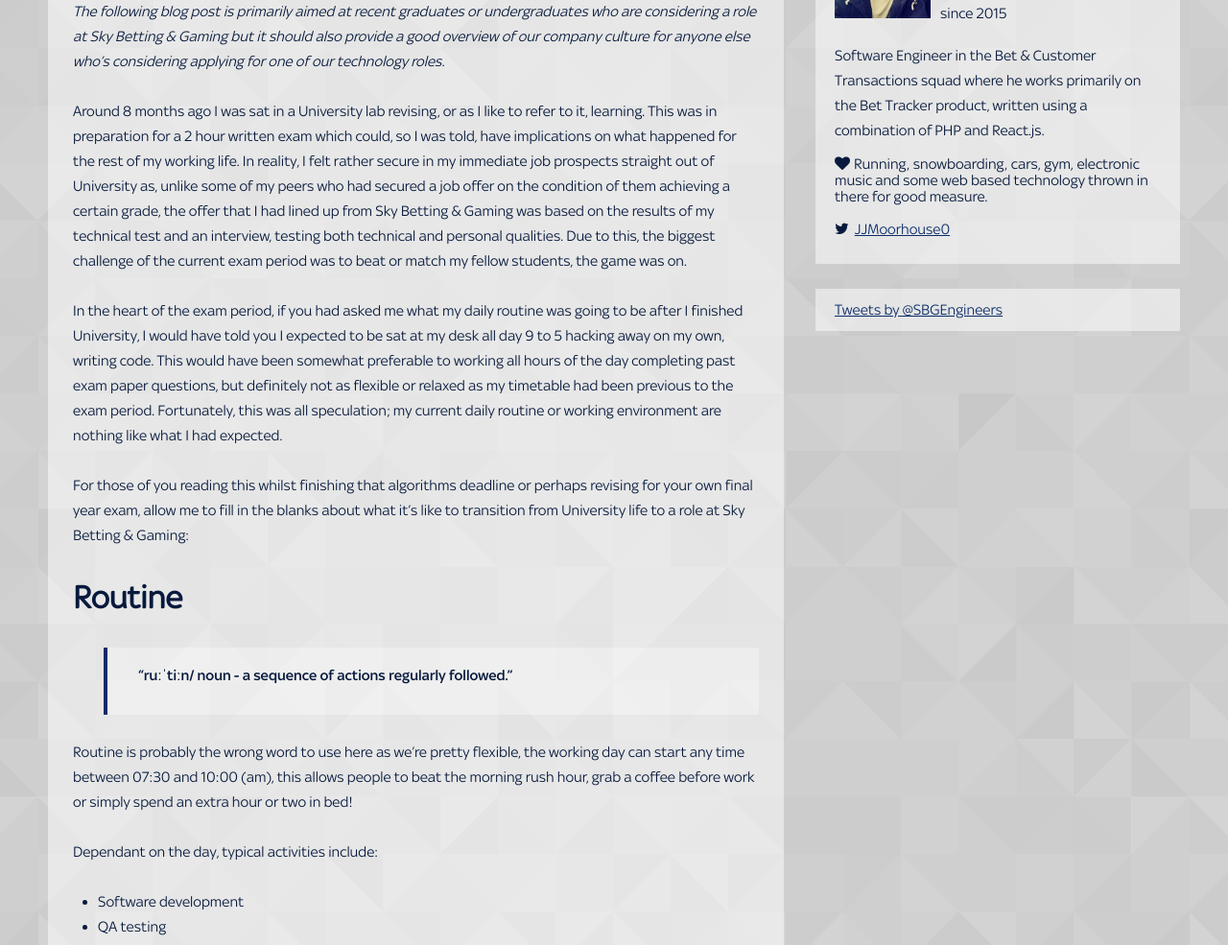
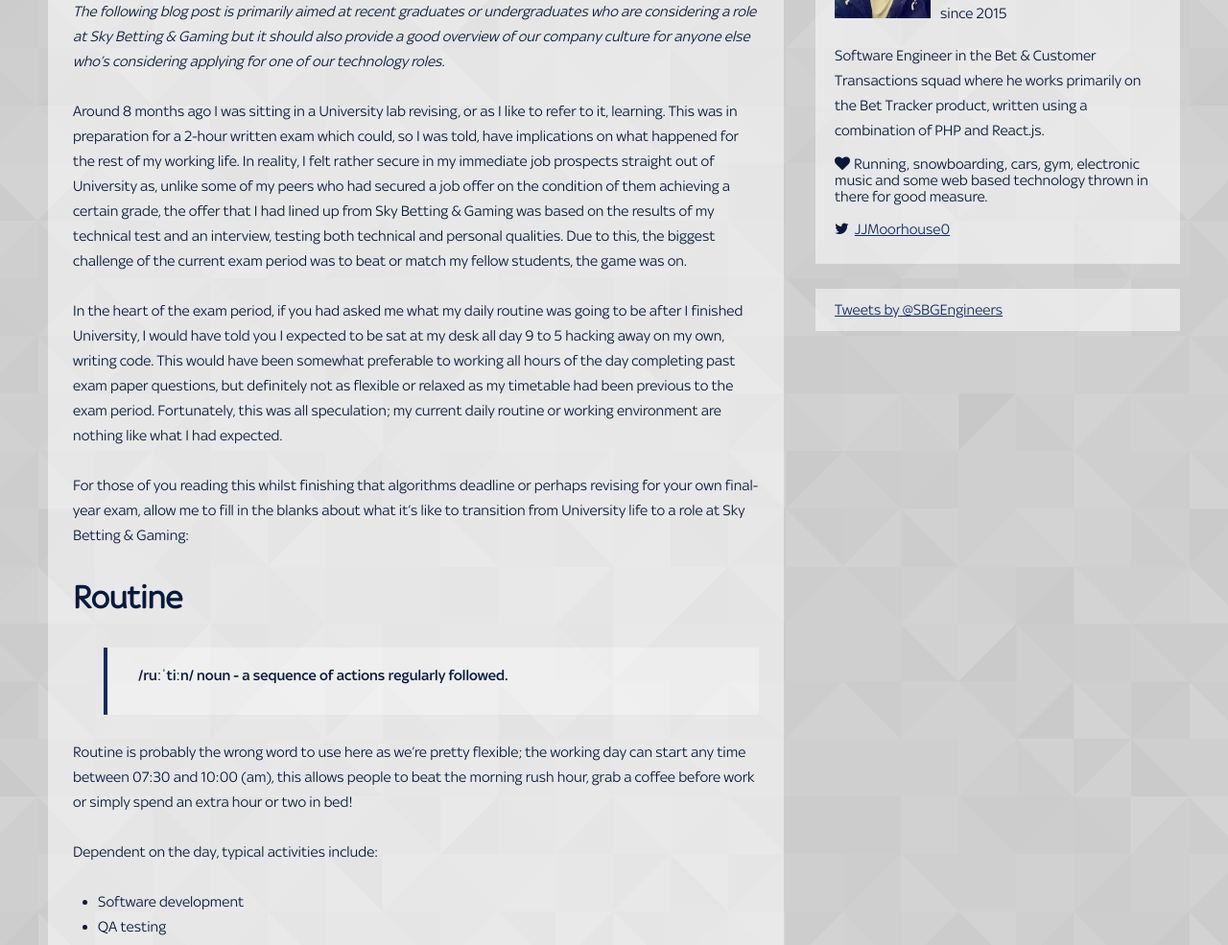
Before and after one commit to skybet/skybet.github.io, a Jekyll site: the page built from _posts/2016-03-16-life-after-graduation.md, in a window 1280 px wide and 1400 px high, scrolled down 436 px. Shown: the part 173-1158 px from the top of the window at 96% size. Built offline with Jekyll 4.4.1, drawn with Linux system fonts in a browser that asks for light colours; nearby versions of some CDN libraries; some web fonts are replaced; comment, search, counter and statistics services are not loaded; some of the changed text lies outside the part shown.

Commit message:
Minor grammar/MD fixes

```diff
--- a/_posts/2016-03-16-life-after-graduation.md
+++ b/_posts/2016-03-16-life-after-graduation.md
@@ -10,18 +10,20 @@
 
 _The following blog post is primarily aimed at recent graduates or undergraduates who are considering a role at Sky Betting & Gaming but it should also provide a good overview of our company culture for anyone else who’s considering applying for one of our technology roles._
 
-Around 8 months ago I was sat in a University lab revising, or as I like to refer to it, learning. This was in preparation for a 2 hour written exam which could, so I was told, have implications on what happened for the rest of my working life. In reality, I felt rather secure in my immediate job prospects straight out of University as, unlike some of my peers who had secured a job offer on the condition of them achieving a certain grade, the offer that I had lined up from Sky Betting & Gaming was based on the results of my technical test and an interview, testing both technical and personal qualities. Due to this, the biggest challenge of the current exam period was to beat or match my fellow students, the game was on.
+Around 8 months ago I was sitting in a University lab revising, or as I like to refer to it, learning. This was in preparation for a 2-hour written exam which could, so I was told, have implications on what happened for the rest of my working life. In reality, I felt rather secure in my immediate job prospects straight out of University as, unlike some of my peers who had secured a job offer on the condition of them achieving a certain grade, the offer that I had lined up from Sky Betting & Gaming was based on the results of my technical test and an interview, testing both technical and personal qualities. Due to this, the biggest challenge of the current exam period was to beat or match my fellow students, the game was on.
 
 In the heart of the exam period, if you had asked me what my daily routine was going to be after I finished University, I would have told you I expected to be sat at my desk all day 9 to 5 hacking away on my own, writing code. This would have been somewhat preferable to working all hours of the day completing past exam paper questions, but definitely not as flexible or relaxed as my timetable had been previous to the exam period. Fortunately, this was all speculation; my current daily routine or working environment are nothing like what I had expected.
 
-For those of you reading this whilst finishing that algorithms deadline or perhaps revising for your own final year exam, allow me to fill in the blanks about what it’s like to transition from University life to a role at Sky Betting & Gaming:
+For those of you reading this whilst finishing that algorithms deadline or perhaps revising for your own final-year exam, allow me to fill in the blanks about what it’s like to transition from University life to a role at Sky Betting & Gaming:
 
 # Routine
-> "ruːˈtiːn/ noun - a sequence of actions regularly followed."
 
-Routine is probably the wrong word to use here as we’re pretty flexible, the working day can start any time between 07:30 and 10:00 (am), this allows people to beat the morning rush hour, grab a coffee before work or simply spend an extra hour or two in bed!
+> /ruːˈtiːn/ noun - a sequence of actions regularly followed.
 
-Dependant on the day, typical activities include:
+Routine is probably the wrong word to use here as we’re pretty flexible; the working day can start any time between 07:30 and 10:00 (am), this allows people to beat the morning rush hour, grab a coffee before work or simply spend an extra hour or two in bed!
+
+Dependent on the day, typical activities include:
+
 - Software development
 - QA testing
 - Completing online training courses
```
Also changed, not shown: other parts of _posts/2016-03-16-life-after-graduation.md (+6 -4 lines).
